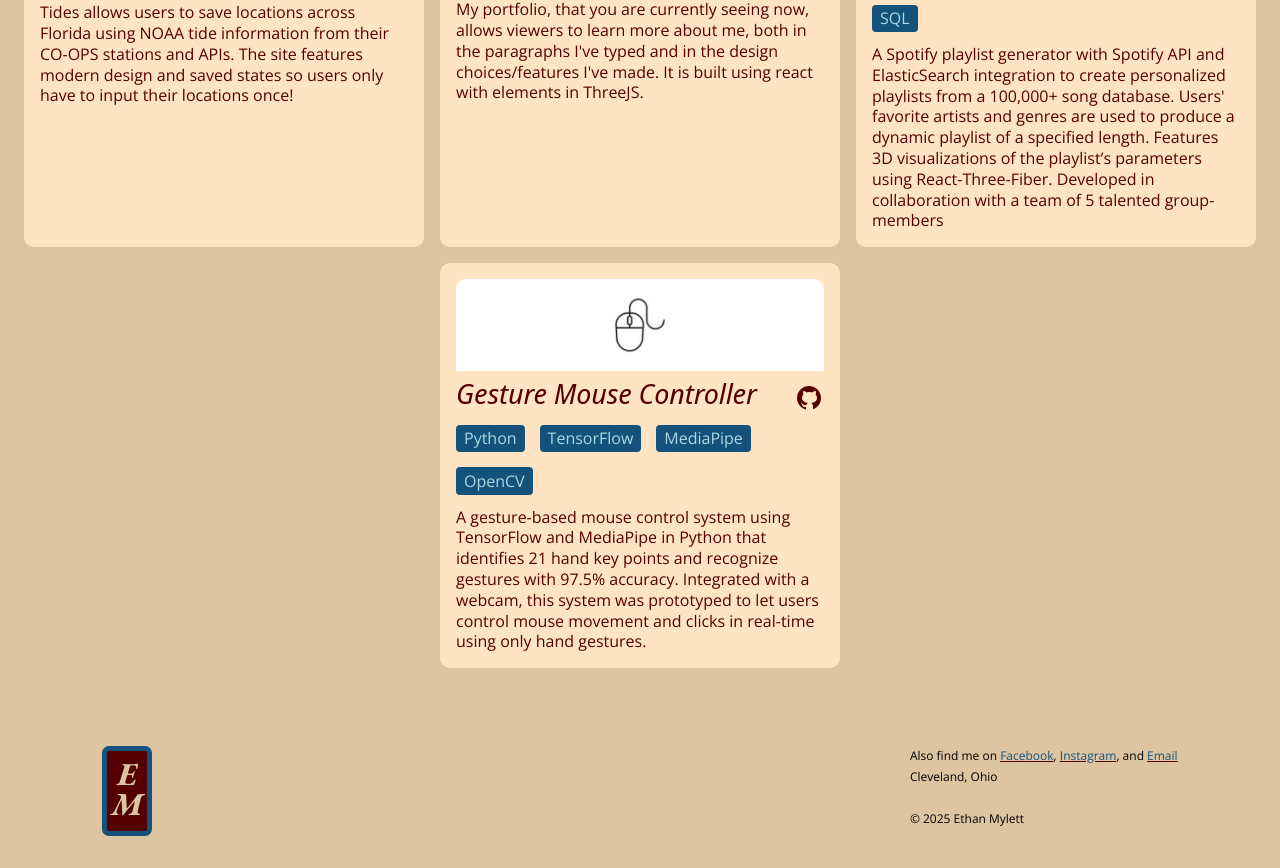
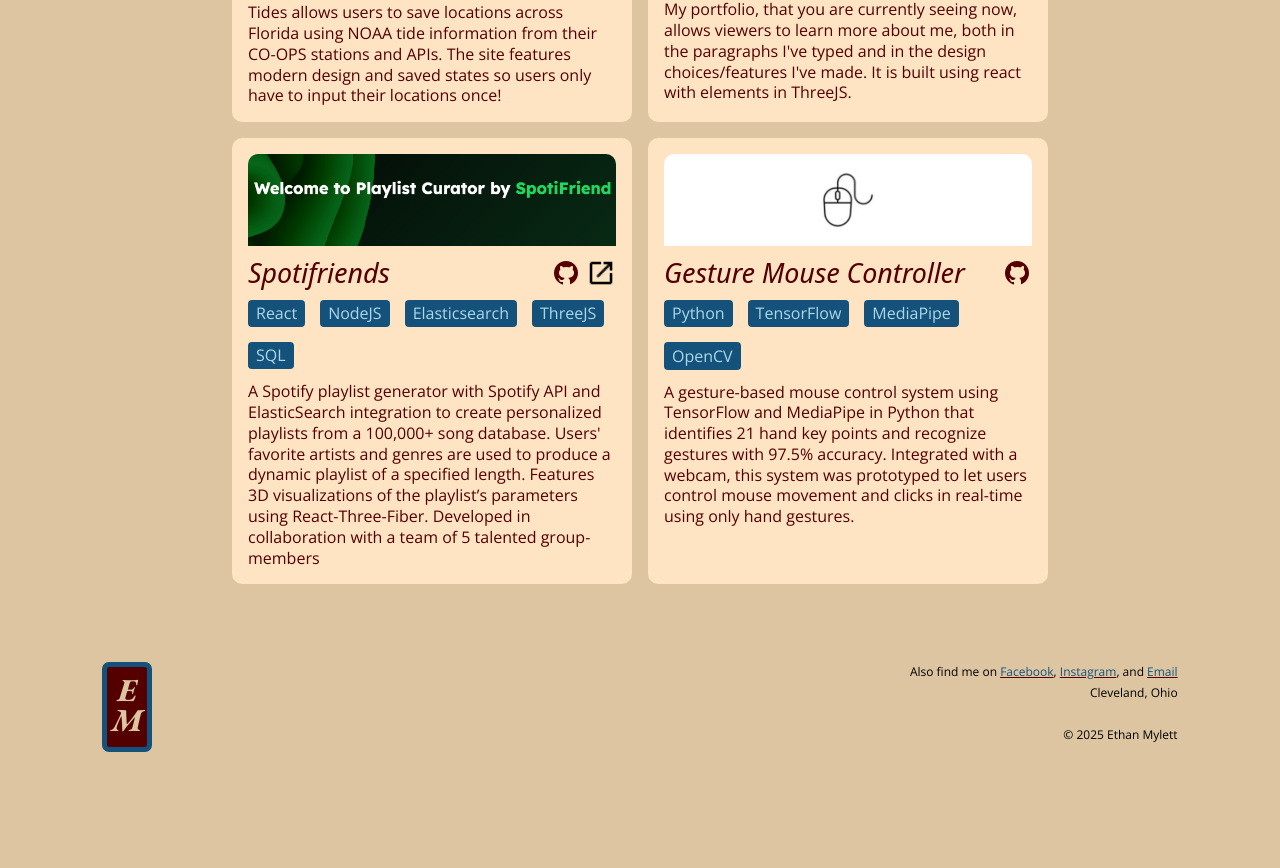
Before and after one commit to ethanm272/portfolio, a React (Vite) app: page /projects in a window 1280 px wide. Shown: the part 399-1267 px from the top of the page. After the commit the page ends 1183 px from the top, so only its background shows below. Built offline with nearby package versions, Linux system fonts and the light colour scheme; no server answers.

Commit message:
mobile styling for projects page

```diff
--- a/src/components/Footer/Footer.css
+++ b/src/components/Footer/Footer.css
@@ -19,4 +19,11 @@
 .other-contacts {
   max-width: 300px;
   font-size: 0.75rem;
+  text-align: right;
 }
+
+@media only screen and (max-width: 600px) {
+  .other-contacts {
+    max-width: 200px;
+  }
+}
--- a/src/components/ProjectCard/ProjectCard.css
+++ b/src/components/ProjectCard/ProjectCard.css
@@ -1,7 +1,7 @@
 .project-card-container {
   display: flex;
   flex-flow: column nowrap;
-  width: 50%;
+  max-width: 50%;
   border-radius: 10px;
   color: var(--maroon);
   background-color: bisque;
@@ -56,6 +56,7 @@
 .project-title {
   font-family: var(--modern-display-font);
   font-size: 1.75rem;
+  line-height: 1.75rem;
   font-style: italic;
 }
 
--- a/src/pages/projects/Projects.css
+++ b/src/pages/projects/Projects.css
@@ -44,10 +44,5 @@
   max-width: 1300px;
   justify-content: center;
   gap: 1rem;
+  padding: 0 2rem;
 }
-
-.test {
-  width: fit-content;
-  height: 300px;
-  background: var(--blue);
-}
```
